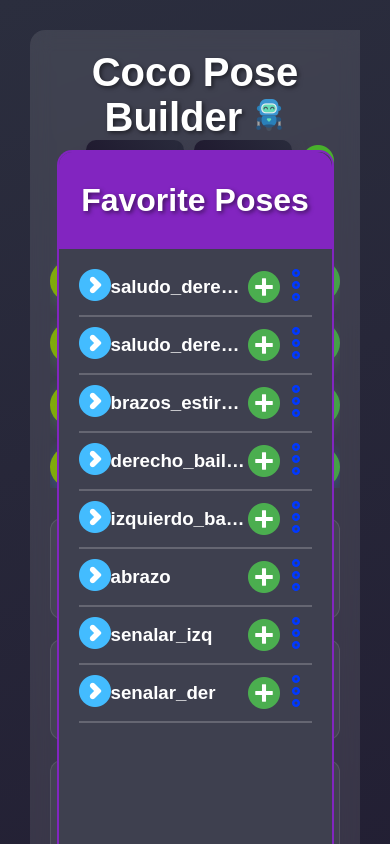
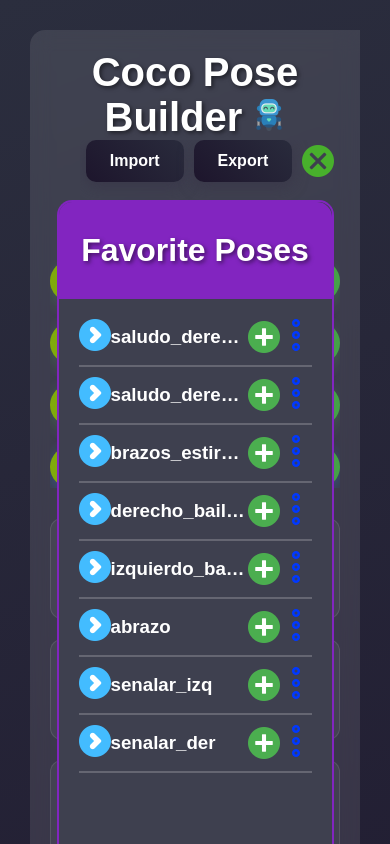
Before and after one commit to iesusdavila/coco_web, a website: page public/index.html in a window 390 px wide. Both pictures are taken after a click on the picture 318 px from the left and 161 px from the top of the page. Shown: the top 844 px of the page. Drawn offline with nearby package versions, Linux system fonts and the light colour scheme; no server answers.

Commit message:
Cambio de valor top para que se ajuste de forma dinamica de acuerdo al ancho de la pantalla

```diff
--- a/public/styles.css
+++ b/public/styles.css
@@ -551,7 +551,7 @@ button:disabled {
 
     .fav-poses {
         position: absolute;
-        top: 150px;
+        top: 110px;
         z-index: 9999;
         overflow-y: auto;
         background: rgb(62, 64, 79);
@@ -559,6 +559,12 @@ button:disabled {
         border: 2px solid rgba(146, 31, 219, 0.81);
     }
 
+}
+
+@media (max-width: 911px) {
+    .fav-poses {
+        top: 150px;
+    }
 }
 
 @media (max-width: 768px) {
@@ -592,3 +598,9 @@ button:disabled {
         width: 70%;
     }
 }
+
+@media (max-width: 498px) {
+    .fav-poses {
+        top: 200px;
+    }
+}
```
